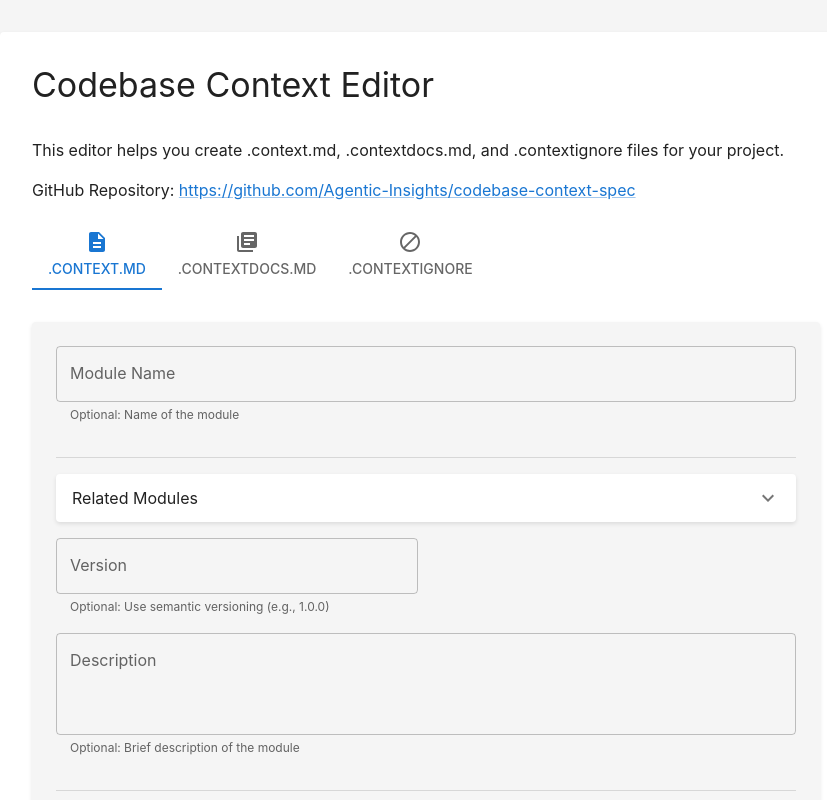
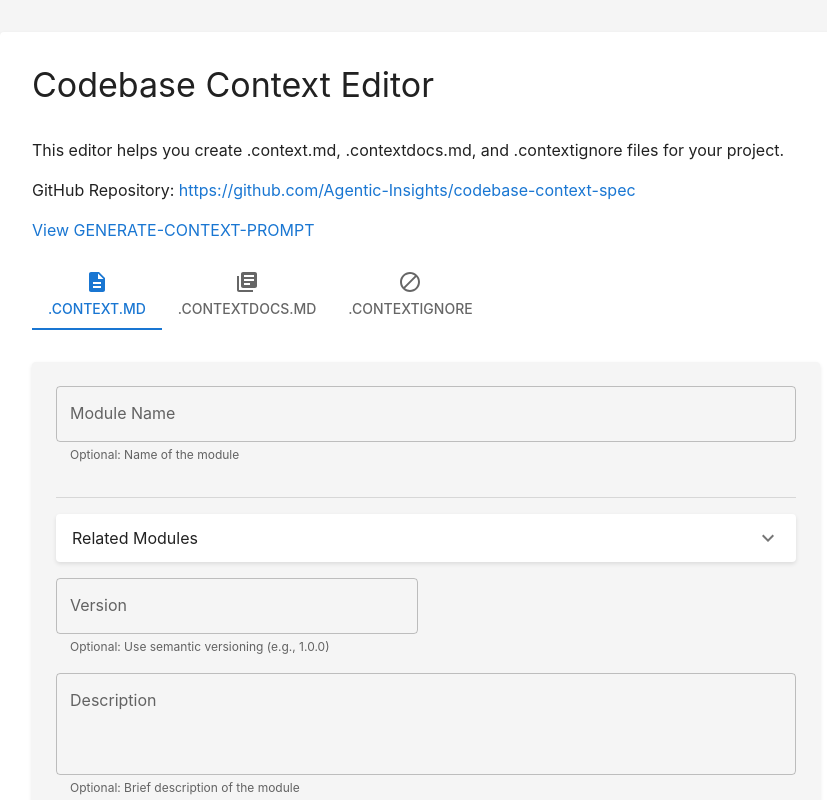
Before and after one commit to Agentic-Insights/codebase-context-spec, a React (Create React App) app in the folder examples/context-editor/: page / in a window 1280 px wide. Shown: the top 800 px of the page, without its empty margins (214-1041 px from the left). Built offline with nearby package versions, Linux system fonts and the light colour scheme.

Commit message:
fix: add the new prompt to generate .context files

```diff
--- a/examples/context-editor/src/App.css
+++ b/examples/context-editor/src/App.css
@@ -63,6 +63,22 @@ body {
   overflow-y: auto;
 }
 
+/* New styles for links */
+.link-section {
+  margin-bottom: 1rem;
+}
+
+.link-section a {
+  color: #1976d2;
+  text-decoration: none;
+  transition: color 0.3s ease;
+}
+
+.link-section a:hover {
+  color: #0f4c8a;
+  text-decoration: underline;
+}
+
 @media (max-width: 600px) {
   .header {
     flex-direction: column;
--- a/examples/context-editor/src/App.tsx
+++ b/examples/context-editor/src/App.tsx
@@ -23,6 +23,8 @@ const App: React.FC = () => {
   const [generatedContent, setGeneratedContent] = useState('');
   const [snackbarOpen, setSnackbarOpen] = useState(false);
   const [snackbarMessage, setSnackbarMessage] = useState('');
+  const [promptModalOpen, setPromptModalOpen] = useState(false);
+  const [promptContent, setPromptContent] = useState('');
 
   const handleFormSubmit = (content: string) => {
     setGeneratedContent(content);
@@ -64,6 +66,23 @@ const App: React.FC = () => {
     setSnackbarOpen(false);
   };
 
+  const handleOpenPromptModal = async () => {
+    try {
+      const response = await fetch('https://raw.githubusercontent.com/Agentic-Insights/codebase-context-spec/main/GENERATE-CONTEXT-PROMPT.md');
+      const content = await response.text();
+      setPromptContent(content);
+      setPromptModalOpen(true);
+    } catch (error) {
+      console.error('Error fetching GENERATE-CONTEXT-PROMPT.md:', error);
+      setSnackbarMessage('Error fetching prompt content');
+      setSnackbarOpen(true);
+    }
+  };
+
+  const handleClosePromptModal = () => {
+    setPromptModalOpen(false);
+  };
+
   return (
     <ThemeProvider theme={theme}>
       <Router basename={BASE_PATH}>
@@ -77,12 +96,19 @@ const App: React.FC = () => {
             <Typography variant="body1" paragraph>
               This editor helps you create .context.md, .contextdocs.md, and .contextignore files for your project.
             </Typography>
+            <div className="link-section">
               <Typography variant="body1" paragraph>
                 GitHub Repository:{' '}
                 <MuiLink href="https://github.com/Agentic-Insights/codebase-context-spec" target="_blank" rel="noopener noreferrer">
                   https://github.com/Agentic-Insights/codebase-context-spec
                 </MuiLink>
               </Typography>
+              <Typography variant="body1" paragraph>
+                <MuiLink href="#" onClick={handleOpenPromptModal}>
+                  View GENERATE-CONTEXT-PROMPT
+                </MuiLink>
+              </Typography>
+            </div>
             <NavTabs />
             <Box className="form-section">
               <Routes>
@@ -148,6 +174,29 @@ const App: React.FC = () => {
             </Box>
           </Modal>
 
+          <Modal
+            open={promptModalOpen}
+            onClose={handleClosePromptModal}
+            aria-labelledby="prompt-modal-title"
+            aria-describedby="prompt-modal-description"
+          >
+            <Box className="modal-content">
+              <Box display="flex" justifyContent="space-between" alignItems="center" mb={2}>
+                <Typography id="prompt-modal-title" variant="h6" component="h2">
+                  GENERATE-CONTEXT-PROMPT
+                </Typography>
+                <IconButton onClick={handleClosePromptModal} size="small">
+                  <CloseIcon />
+                </IconButton>
+              </Box>
+              <Box className="code-preview">
+                <pre>
+                  {promptContent}
+                </pre>
+              </Box>
+            </Box>
+          </Modal>
+
           <Snackbar
             anchorOrigin={{
               vertical: 'bottom',
```
Lines whose indentation alone changed are shown as unchanged.
